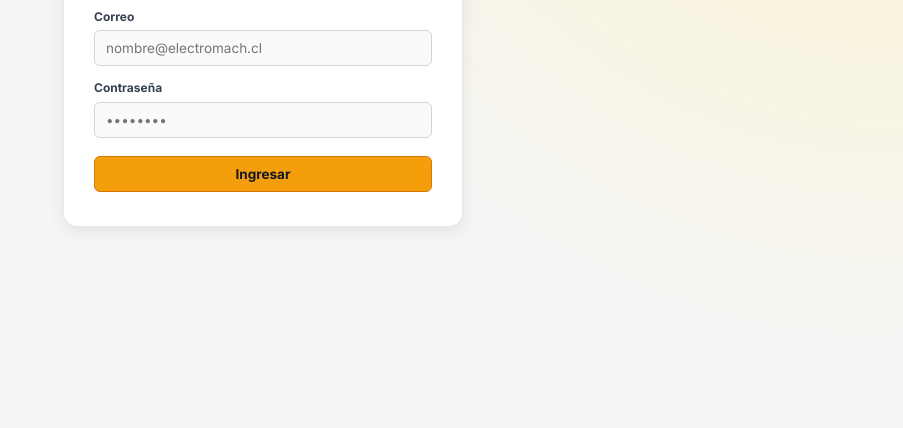
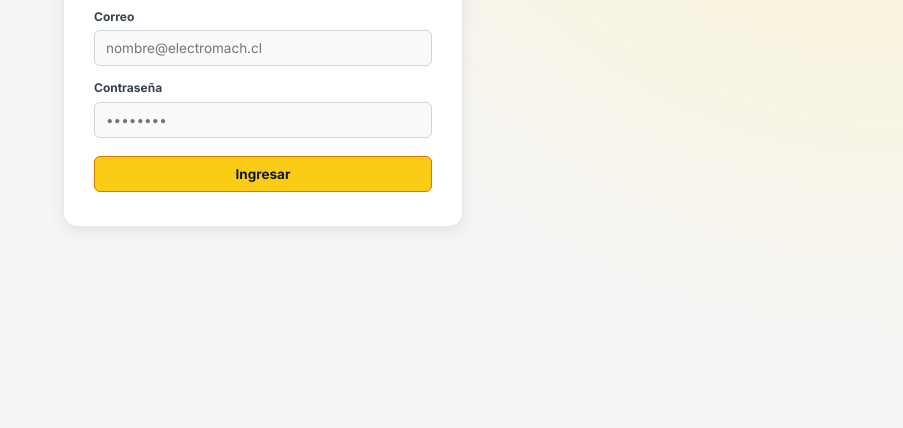
Before and after one commit to joshtapia-tech/electromach-web, a plain HTML site: page cotizador/index.html in a window 1280 px wide. Shown: the part 372-800 px from the top of the page, without its empty margins (377-1280 px from the left). Drawn offline with nearby package versions, Linux system fonts and the light colour scheme.

Commit message:
Update brand yellow color variables in styles.css

```diff
--- a/cotizador/styles.css
+++ b/cotizador/styles.css
@@ -10,11 +10,11 @@
   --ink-primary: #111827;
   --ink-secondary: #4b5563;
   --ink-muted: #6b7280;
-  --brand-yellow: #f59e0b;
-  --brand-yellow-bright: #facc15;
-  --brand-yellow-hover: #d97706;
-  --brand-yellow-soft: #fef3c7;
-  --brand-yellow-tint: #fffbeb;
+  --brand-yellow: #facc15;
+  --brand-yellow-bright: #fde047;
+  --brand-yellow-hover: #eab308;
+  --brand-yellow-soft: #fef9c3;
+  --brand-yellow-tint: #fefce8;
   --border-color: #e5e7eb;
   --border-strong: #d1d5db;
   --danger: #dc2626;
```
